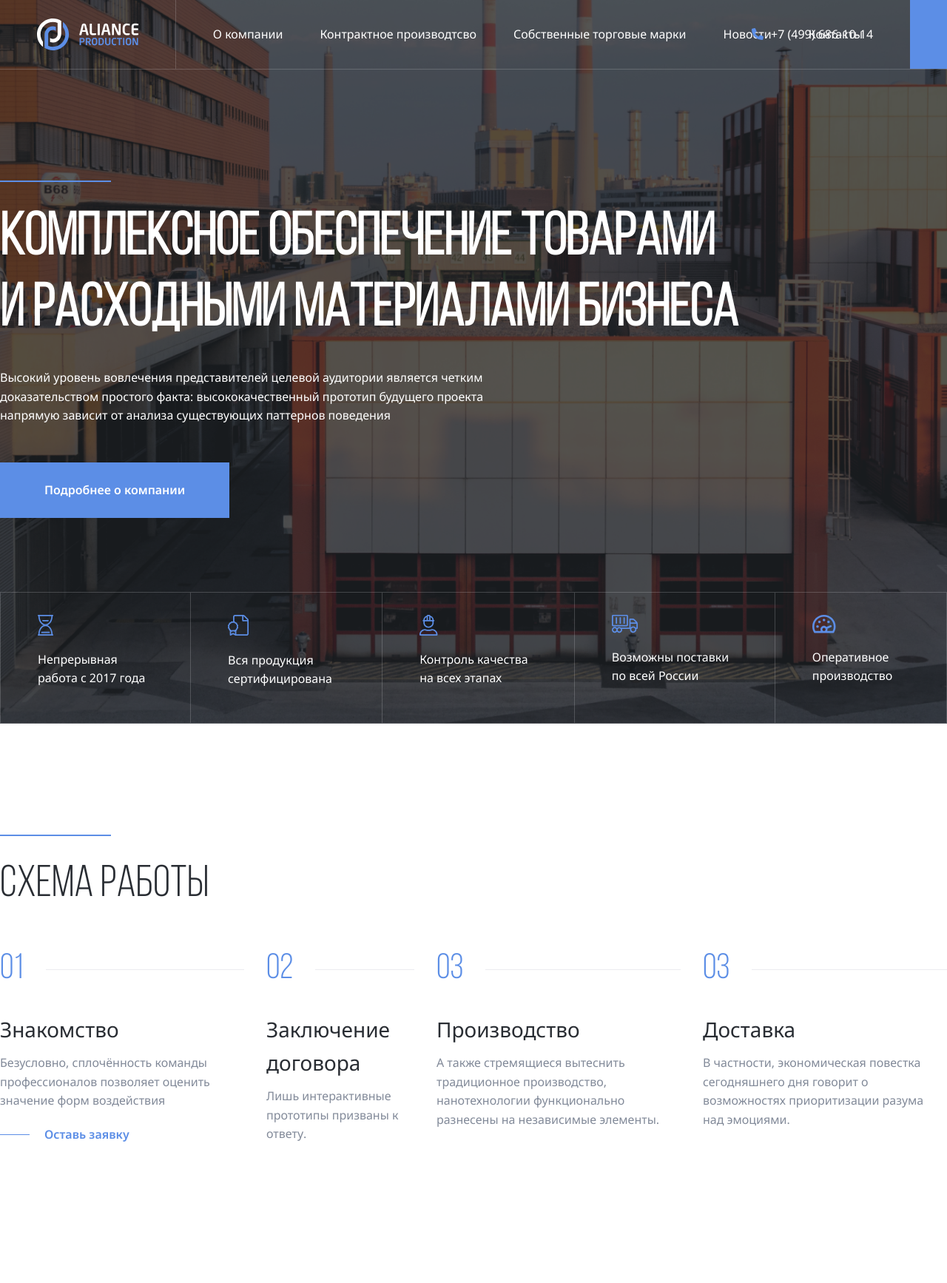
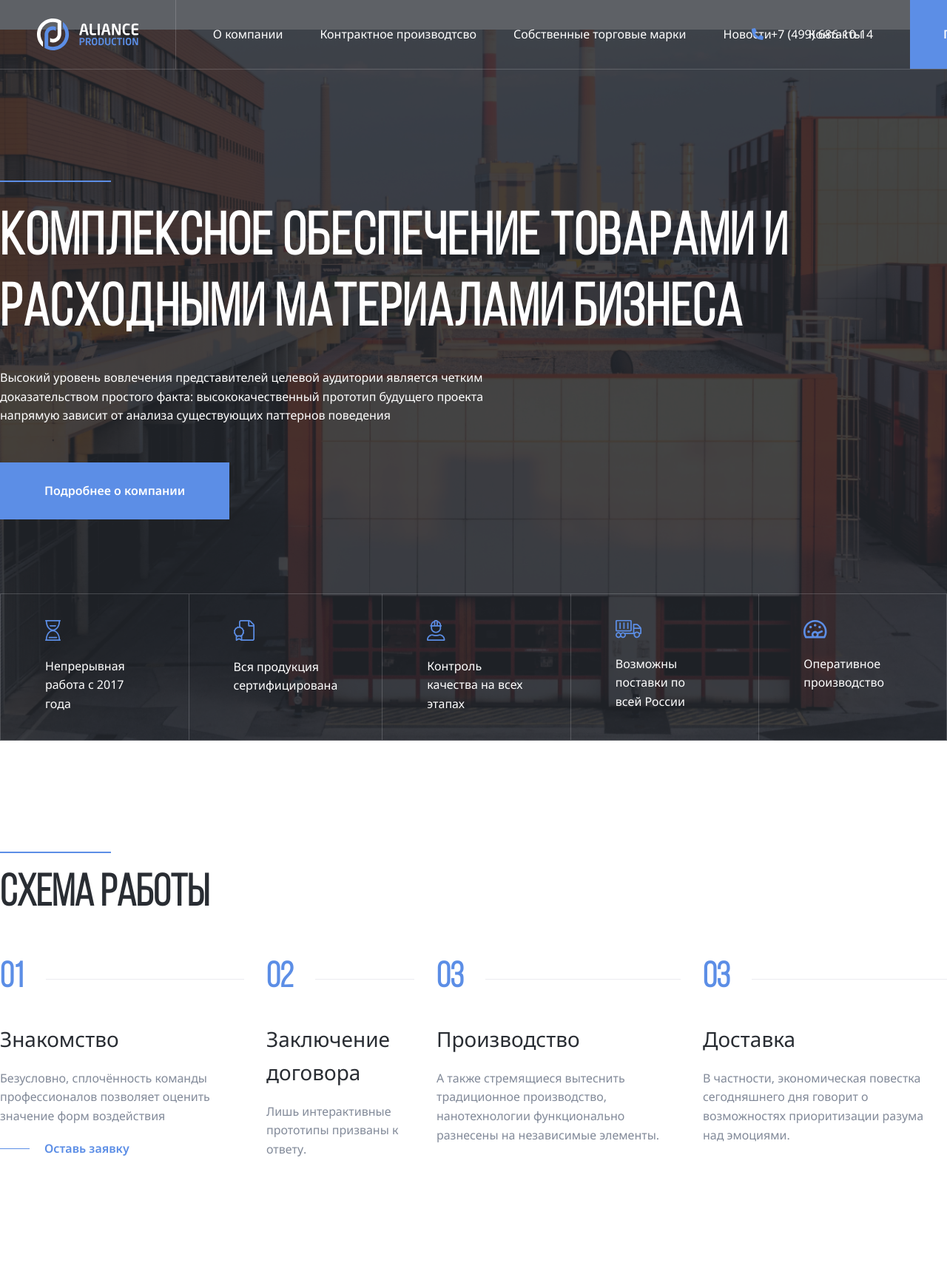
Before and after one commit to Ilnazgashikov/Aliance, a PHP site: page / in a window 1280 px wide. Shown: the whole page at 74% size. Before the commit the page ends 1543 px from the top, so only its background shows below. Run offline with PHP 8.4, Linux system fonts and the light colour scheme.

Commit message:
pixel-perfect

```diff
--- a/css/style.css
+++ b/css/style.css
@@ -18,7 +18,7 @@
     background-image: url(../img/bg.png);
     background-size: cover;
     background-repeat: no-repeat;
-    background-position: center;
+    background-position: center bottom -40px;
     position: relative;
 }
 .header-bg::before {
@@ -26,7 +26,7 @@
     top: 0;
     left: 0;
     position: absolute;
-    background: rgba(41, 45, 51, 0.6);
+    background: rgba(41, 45, 51, 0.75);
     height: 100%;
     width: 100%;
     z-index: 0;
@@ -89,7 +89,7 @@
     font-weight: 600;
     line-height: 160%;
     color: #fff;
-    padding: 25px 60px;
+    padding: 25px 45px;
     background: rgb(92, 142, 230);
     border: none;
     cursor: pointer;
@@ -97,7 +97,6 @@
 .header-button {
     height: 100%;
     flex-shrink: 0;
-    height: 100%;
 }
 .container{
     max-width:1440px;
@@ -109,6 +108,9 @@
     z-index: 1;
     color: #fff;
 }
+.content-button {
+    padding: 26px 60px;
+}
 .separator {
     background: rgb(92, 142, 230);
     width: 150px;
@@ -117,9 +119,12 @@
 .header-title {
     margin: 30px 0;
     max-width:1080px;
+    font-weight: 600;
     font-family: "Bebas Neue", sans-serif;
     font-size: 80px;
     line-height: 120%;
+    letter-spacing: 1.8px;
+    word-spacing: -1.6px;
 }
 .header-text {
     max-width: 720px;
@@ -138,14 +143,16 @@
     position: relative;
 }
 .header-features-item {
-    max-width: 287px;
-    padding: 30px 50px;
+    width: 288px;
+    padding: 35px 60px;
     border: 1px solid rgba(235, 235, 240, 0.2);
 }
 .header-features-text {
     font-size: 16px;
     font-weight: 400;
     line-height: 160%;
+    margin-bottom: 0;
+    margin-top: 18px;
 }
 .header-features-item:not(:last-child){
     border-right: none;
@@ -158,10 +165,10 @@
 .section-title {
     font-family: "Bebas Neue", sans-serif;
     font-size: 60px;
-    font-weight: 400;
+    font-weight: 600;
     line-height: 120%;
     color: rgb(41, 45, 51);
-    margin-top: 30px;
+    margin-top: 20px;
 }
 .steps {
     display: flex;
@@ -175,7 +182,7 @@
 .steps-num{
     font-family: "Bebas Neue", sans-serif;
     font-size: 48px;
-    font-weight: 400;
+    font-weight: 600;
     line-height: 120%;
     color: rgb(92, 142, 230);
     display: flex;
@@ -202,8 +209,8 @@
     font-size: 16px;
     font-weight: 400;
     line-height: 160%;
-    margin-bottom: 20px;
-    margin-top: 10px;
+    margin-bottom: 18px;
+    margin-top:18px;
 }
 .steps-link:before {
     content: "";
--- a/index.html
+++ b/index.html
@@ -35,9 +35,9 @@
         <div class="container">
             <div class="header-content">
                 <div class="separator"></div>
-                <h1 class="header-title">Комплексное обеспечение товарами и расходными материалами бизнеса</h1>
+                <h1 class="header-title">Комплексное обеспечение товарами и расходными материалами бизнеса</h1>
                 <p class="header-text">Высокий уровень вовлечения представителей целевой аудитории является четким доказательством простого факта: высококачественный прототип будущего проекта напрямую зависит от анализа существующих паттернов поведения</p>
-                <button class="button">Подробнее о компании</button>
+                <button class="button content-button">Подробнее о компании</button>
             </div>
             <ul class="header-features">
                 <li class="header-features-item">
@@ -50,11 +50,11 @@
                 </li>
                 <li class="header-features-item">
                     <img src="img/features/person.svg" alt="" class="header-features-icon">
-                    <p class="header-features-text">Контроль качества на всех этапах</p>
+                    <p class="header-features-text">Контроль качества на всех этапах</p>
                 </li>
                 <li class="header-features-item">
                     <img src="img/features/truck.svg" alt="" class="header-features-icon">
-                    <p class="header-features-text">Возможны поставки по всей России</p>
+                    <p class="header-features-text">Возможны поставки по всей России</p>
                 </li>
                 <li class="header-features-item">
                     <img src="img/features/speed.svg" alt="" class="header-features-icon">
```
Also changed, not shown: js/main.js (line endings or trailing spaces), main.jpeg (added), 1 other file.
